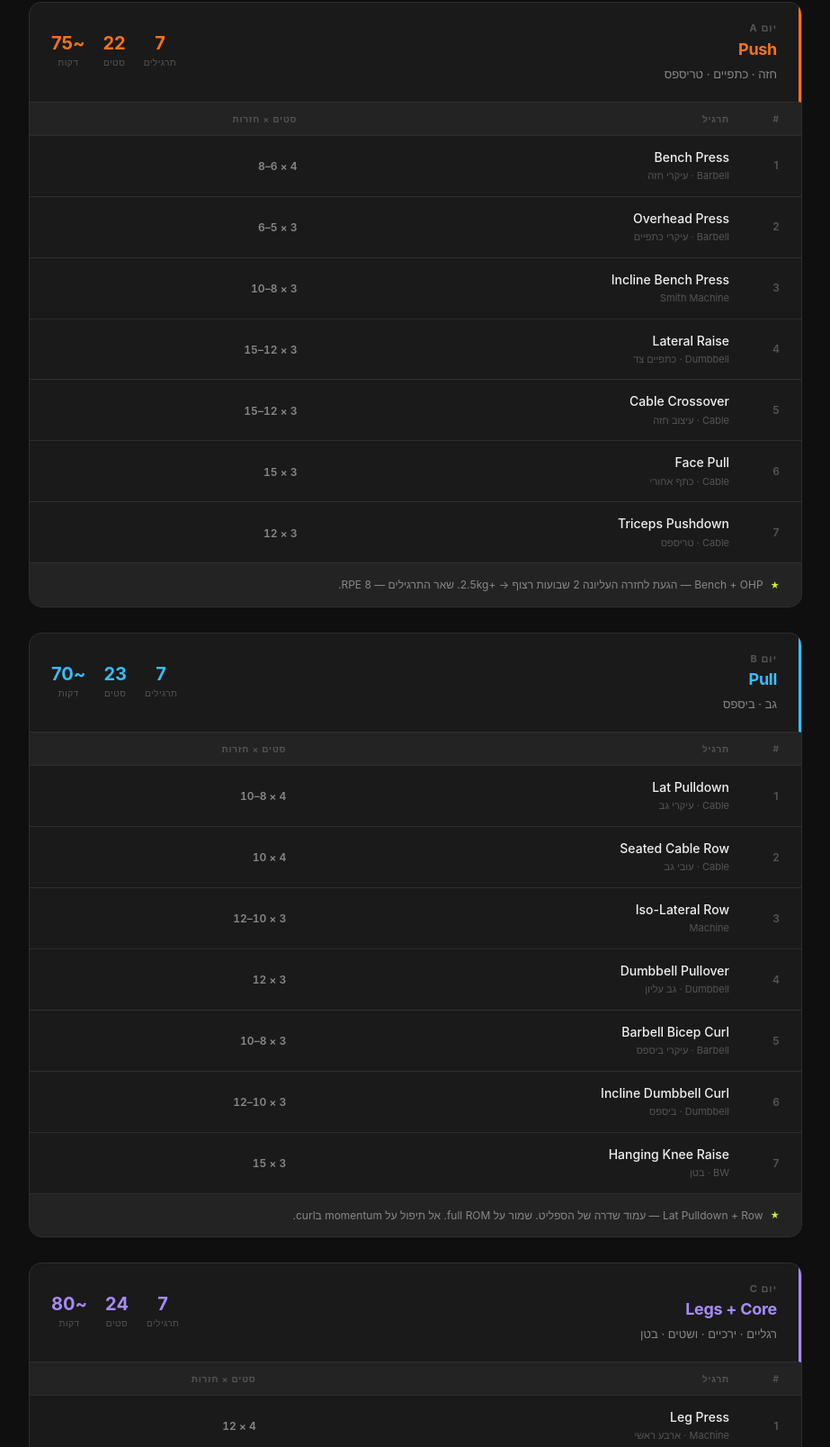
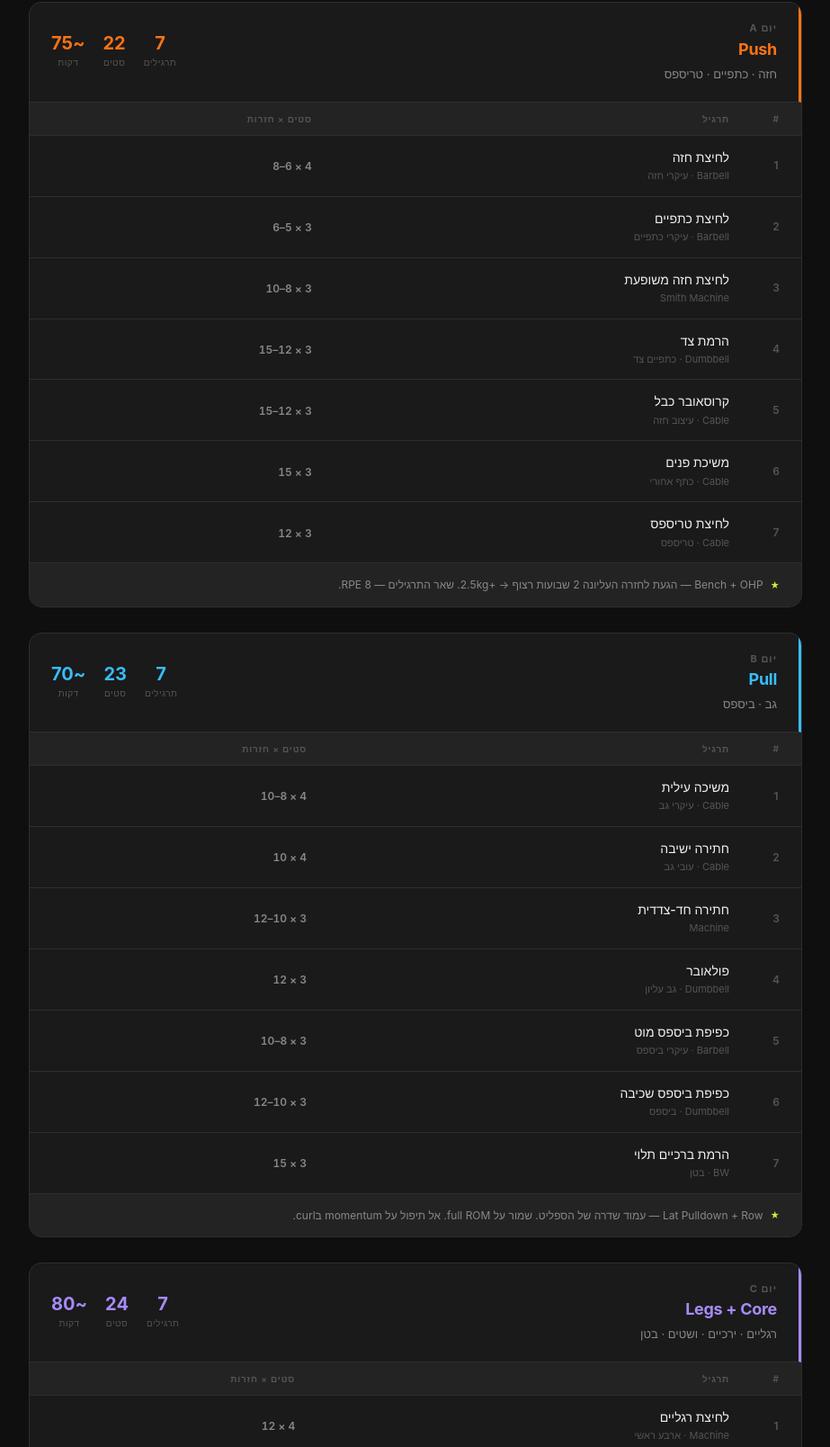
Before and after one commit to evergreenbenlevi-bit/obsidian-open, a plain HTML site: page kaniel-workout.html in a window 1280 px wide. Shown: the part 325-1933 px from the top of the page at 90% size, without its empty margins (178-1101 px from the left). Drawn offline with Linux system fonts and the light colour scheme.

Commit message:
Hebrew exercise names

```diff
--- a/kaniel-workout.html
+++ b/kaniel-workout.html
@@ -423,7 +423,7 @@
         <tr>
           <td>1</td>
           <td>
-            <div class="exercise-name">Bench Press</div>
+            <div class="exercise-name">לחיצת חזה</div>
             <div class="exercise-type">Barbell · עיקרי חזה</div>
           </td>
           <td><span class="sets-badge">4 × 6–8</span></td>
@@ -431,7 +431,7 @@
         <tr>
           <td>2</td>
           <td>
-            <div class="exercise-name">Overhead Press</div>
+            <div class="exercise-name">לחיצת כתפיים</div>
             <div class="exercise-type">Barbell · עיקרי כתפיים</div>
           </td>
           <td><span class="sets-badge">3 × 5–6</span></td>
@@ -439,7 +439,7 @@
         <tr>
           <td>3</td>
           <td>
-            <div class="exercise-name">Incline Bench Press</div>
+            <div class="exercise-name">לחיצת חזה משופעת</div>
             <div class="exercise-type">Smith Machine</div>
           </td>
           <td><span class="sets-badge">3 × 8–10</span></td>
@@ -447,7 +447,7 @@
         <tr>
           <td>4</td>
           <td>
-            <div class="exercise-name">Lateral Raise</div>
+            <div class="exercise-name">הרמת צד</div>
             <div class="exercise-type">Dumbbell · כתפיים צד</div>
           </td>
           <td><span class="sets-badge">3 × 12–15</span></td>
@@ -455,7 +455,7 @@
         <tr>
           <td>5</td>
           <td>
-            <div class="exercise-name">Cable Crossover</div>
+            <div class="exercise-name">קרוסאובר כבל</div>
             <div class="exercise-type">Cable · עיצוב חזה</div>
           </td>
           <td><span class="sets-badge">3 × 12–15</span></td>
@@ -463,7 +463,7 @@
         <tr>
           <td>6</td>
           <td>
-            <div class="exercise-name">Face Pull</div>
+            <div class="exercise-name">משיכת פנים</div>
             <div class="exercise-type">Cable · כתף אחורי</div>
           </td>
           <td><span class="sets-badge">3 × 15</span></td>
@@ -471,7 +471,7 @@
         <tr>
           <td>7</td>
           <td>
-            <div class="exercise-name">Triceps Pushdown</div>
+            <div class="exercise-name">לחיצת טריספס</div>
             <div class="exercise-type">Cable · טריספס</div>
           </td>
           <td><span class="sets-badge">3 × 12</span></td>
@@ -519,7 +519,7 @@
         <tr>
           <td>1</td>
           <td>
-            <div class="exercise-name">Lat Pulldown</div>
+            <div class="exercise-name">משיכה עילית</div>
             <div class="exercise-type">Cable · עיקרי גב</div>
           </td>
           <td><span class="sets-badge">4 × 8–10</span></td>
@@ -527,7 +527,7 @@
         <tr>
           <td>2</td>
           <td>
-            <div class="exercise-name">Seated Cable Row</div>
+            <div class="exercise-name">חתירה ישיבה</div>
             <div class="exercise-type">Cable · עובי גב</div>
           </td>
           <td><span class="sets-badge">4 × 10</span></td>
@@ -535,7 +535,7 @@
         <tr>
           <td>3</td>
           <td>
-            <div class="exercise-name">Iso-Lateral Row</div>
+            <div class="exercise-name">חתירה חד-צדדית</div>
             <div class="exercise-type">Machine</div>
           </td>
           <td><span class="sets-badge">3 × 10–12</span></td>
@@ -543,7 +543,7 @@
         <tr>
           <td>4</td>
           <td>
-            <div class="exercise-name">Dumbbell Pullover</div>
+            <div class="exercise-name">פולאובר</div>
             <div class="exercise-type">Dumbbell · גב עליון</div>
           </td>
           <td><span class="sets-badge">3 × 12</span></td>
@@ -551,7 +551,7 @@
         <tr>
           <td>5</td>
           <td>
-            <div class="exercise-name">Barbell Bicep Curl</div>
+            <div class="exercise-name">כפיפת ביספס מוט</div>
             <div class="exercise-type">Barbell · עיקרי ביספס</div>
           </td>
           <td><span class="sets-badge">3 × 8–10</span></td>
@@ -559,7 +559,7 @@
         <tr>
           <td>6</td>
           <td>
-            <div class="exercise-name">Incline Dumbbell Curl</div>
+            <div class="exercise-name">כפיפת ביספס שכיבה</div>
             <div class="exercise-type">Dumbbell · ביספס</div>
           </td>
           <td><span class="sets-badge">3 × 10–12</span></td>
@@ -567,7 +567,7 @@
         <tr>
           <td>7</td>
           <td>
-            <div class="exercise-name">Hanging Knee Raise</div>
+            <div class="exercise-name">הרמת ברכיים תלוי</div>
             <div class="exercise-type">BW · בטן</div>
           </td>
           <td><span class="sets-badge">3 × 15</span></td>
@@ -615,7 +615,7 @@
         <tr>
           <td>1</td>
           <td>
-            <div class="exercise-name">Leg Press</div>
+            <div class="exercise-name">לחיצת רגליים</div>
             <div class="exercise-type">Machine · ארבע ראשי</div>
           </td>
           <td><span class="sets-badge">4 × 12</span></td>
@@ -623,7 +623,7 @@
         <tr>
           <td>2</td>
           <td>
-            <div class="exercise-name">Leg Extension</div>
+            <div class="exercise-name">פשיטת ברך</div>
             <div class="exercise-type">Machine · ארבע ראשי</div>
           </td>
           <td><span class="sets-badge">4 × 12</span></td>
@@ -631,7 +631,7 @@
         <tr>
           <td>3</td>
           <td>
-            <div class="exercise-name">Seated Leg Curl</div>
+            <div class="exercise-name">כפיפת ברך ישיבה</div>
             <div class="exercise-type">Machine · Hamstrings</div>
           </td>
           <td><span class="sets-badge">3 × 10–12</span></td>
@@ -639,7 +639,7 @@
         <tr>
           <td>4</td>
           <td>
-            <div class="exercise-name">Standing Calf Raise</div>
+            <div class="exercise-name">עלייה על קצות אצבעות</div>
             <div class="exercise-type">Machine</div>
           </td>
           <td><span class="sets-badge">4 × 12–15</span></td>
@@ -647,7 +647,7 @@
         <tr>
           <td>5</td>
           <td>
-            <div class="exercise-name">Cable Crunch</div>
+            <div class="exercise-name">כפיפת בטן כבל</div>
             <div class="exercise-type">Cable · בטן עליונה</div>
           </td>
           <td><span class="sets-badge">4 × 15–20</span></td>
@@ -655,7 +655,7 @@
         <tr>
           <td>6</td>
           <td>
-            <div class="exercise-name">Captain's Chair Knee Raise</div>
+            <div class="exercise-name">הרמת ברכיים כיסא</div>
             <div class="exercise-type">BW · בטן תחתונה</div>
           </td>
           <td><span class="sets-badge">3 × 15</span></td>
@@ -663,7 +663,7 @@
         <tr>
           <td>7</td>
           <td>
-            <div class="exercise-name">Russian Twist</div>
+            <div class="exercise-name">טוויסט רוסי</div>
             <div class="exercise-type">BW · אלכסוניים</div>
           </td>
           <td><span class="sets-badge">3 × 20–30</span></td>
```
